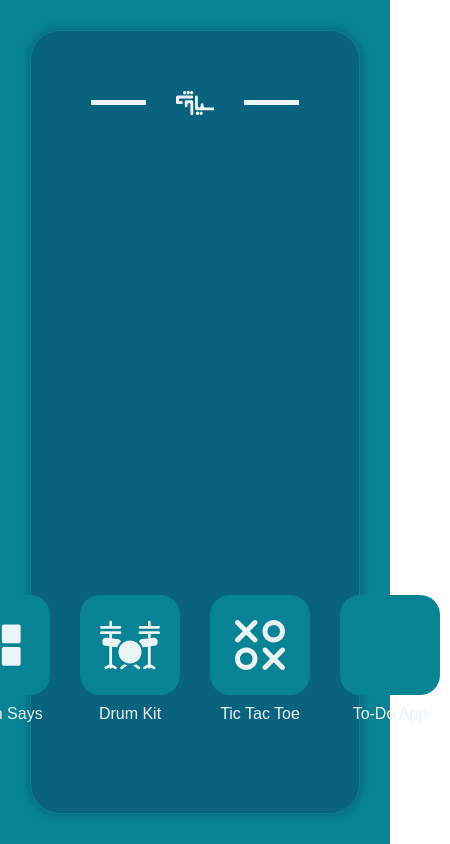
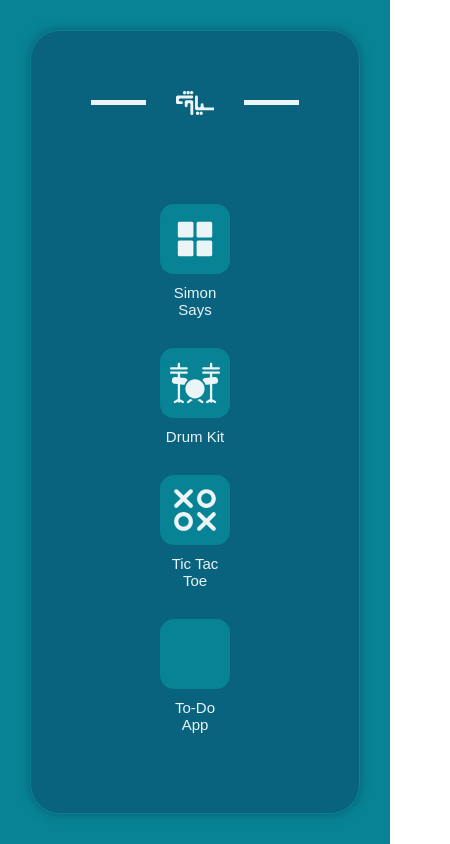
Before and after one commit to siavashimrz/my_resume, a React (Vite) app: page / in a window 390 px wide. Shown: the whole page, 450 px wide, since content can reach past the window. Built offline with nearby package versions, Linux system fonts and the light colour scheme.

Commit message:
Update index.css for phone size

```diff
--- a/src/index.css
+++ b/src/index.css
@@ -52,8 +52,8 @@
 .siteButton svg {
   background-color: var(--second-color);
   padding: 20px;
-  height: 100px;
-  width: 100px;
+  /* height: 100px;
+  width: 100px; */
   border-radius: 20%;
   color: var(--forth-color);
 }
@@ -62,6 +62,7 @@
   color: var(--forth-color);
   margin: 10px 0 20px;
   font-weight: 300;
+  text-align: center;
 }
 
 .logo-container {
@@ -90,8 +91,31 @@
 
 .projects-container {
   /* margin-left: 50px; */
+  /* gap: 10px; */
+  /* display: grid; */
+  /* grid-template: 1fr 1fr / 1fr 1fr; */
+  /* grid-template-columns: 1fr 1fr 1fr 1fr; */
+  display: flex;
   gap: 10px;
-  display: grid;
-  /* grid-template: 1fr 1fr / 1fr 1fr; */
-  grid-template-columns: 1fr 1fr 1fr 1fr;
+  flex-direction: row;
+  flex-wrap: wrap;
+  justify-content: center;
+  align-items: flex-start;
 }
+
+@media (max-width: 600px) {
+  .projects-container {
+    gap: 0px;
+    flex-direction: column;
+  }
+  .siteButton {
+    width: 70px;
+    margin: 10px 0 0;
+  }
+  .siteButton svg {
+    padding: 10px;
+  }
+  .siteButton p {
+    font-size: 15px;
+  }
+}
```
